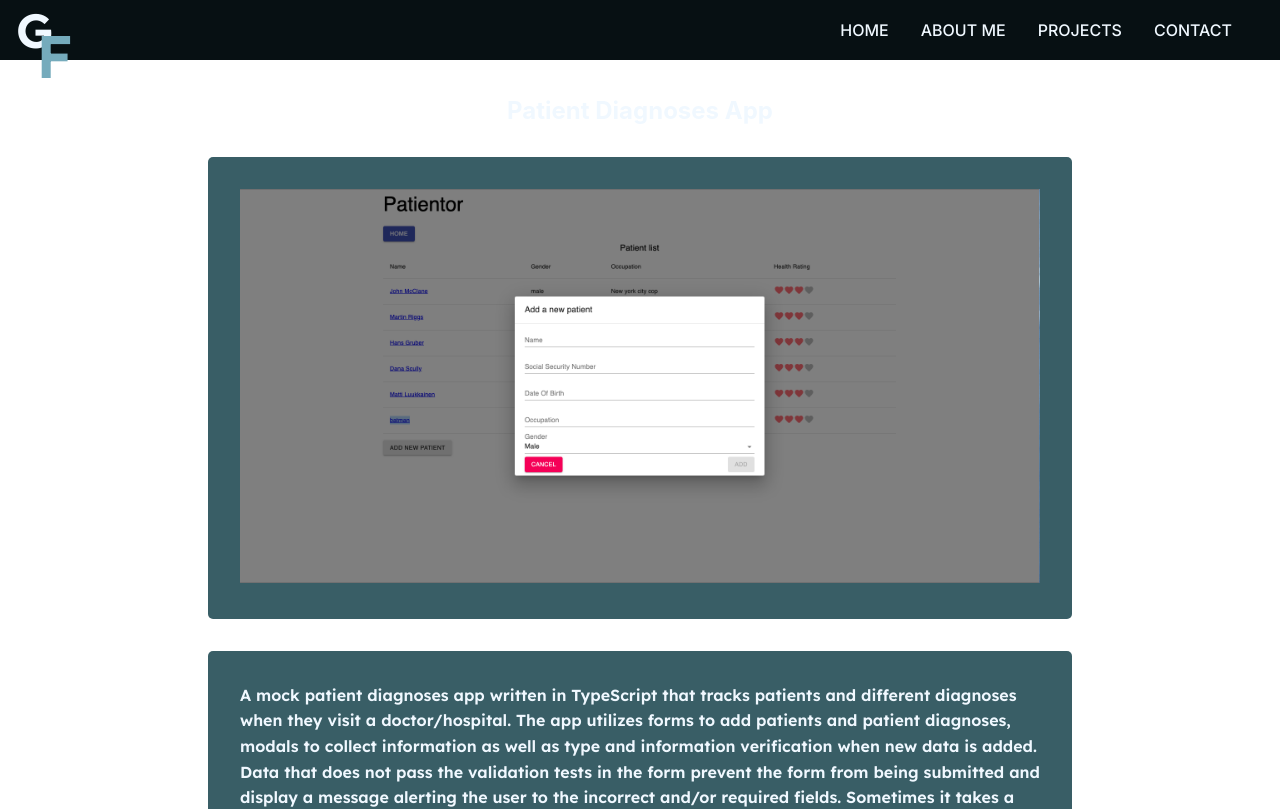
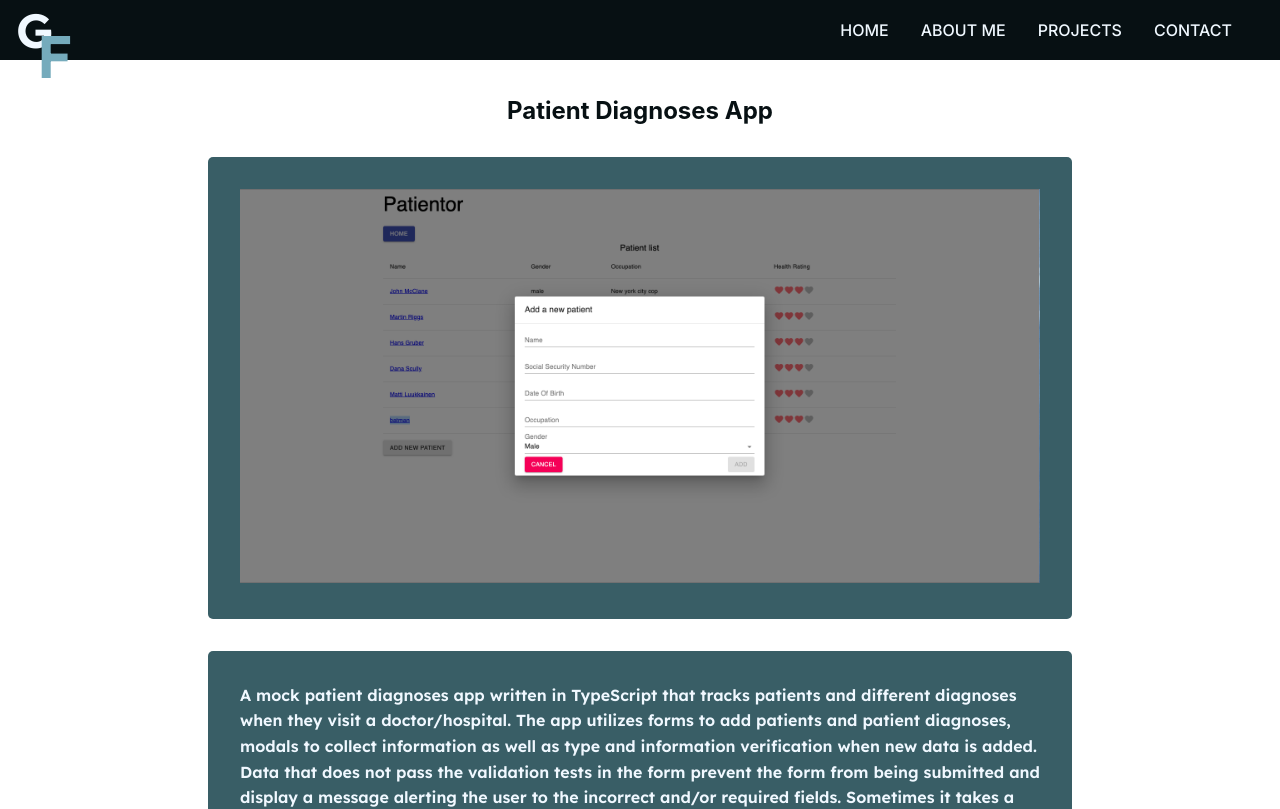
Before and after one commit to fazzolari17/portfolio, a React (Create React App) app: page /projects/045736a7-69ec-4c58-8161-c1f7a8a05772 in a window 1280 px wide. Shown: the top 809 px of the page. Built offline with nearby package versions, Linux system fonts and the light colour scheme.

Commit message:
fix contrast issues

```diff
--- a/src/components/projects/ProjectDetail.jsx
+++ b/src/components/projects/ProjectDetail.jsx
@@ -20,7 +20,7 @@ const ProjectDetail = () => {
 
   return (
     <section className='sectionMargin'>
-      <h1 style={style.projectTitle}>{capitalized(name)}</h1>
+      <h1 style={style.projectDetailTitle}>{capitalized(name)}</h1>
 
       <Card style={mobileStyle}>
         <a href={hostedUrl} target='_blank' rel='noreferrer'>
--- a/src/components/projects/styleSheet.js
+++ b/src/components/projects/styleSheet.js
@@ -57,6 +57,11 @@ const style = {
     marginBottom: '1rem',
     color: 'var(--header-text, #F0F8FF)'
   },
+  projectDetailTitle: {
+    textAlign: 'center',
+    marginBottom: '1rem',
+    color: 'var(--header-background, #071013)'
+  },
   cardWidth: {
     width: '100%',
     maxWidth: '800px'
```
